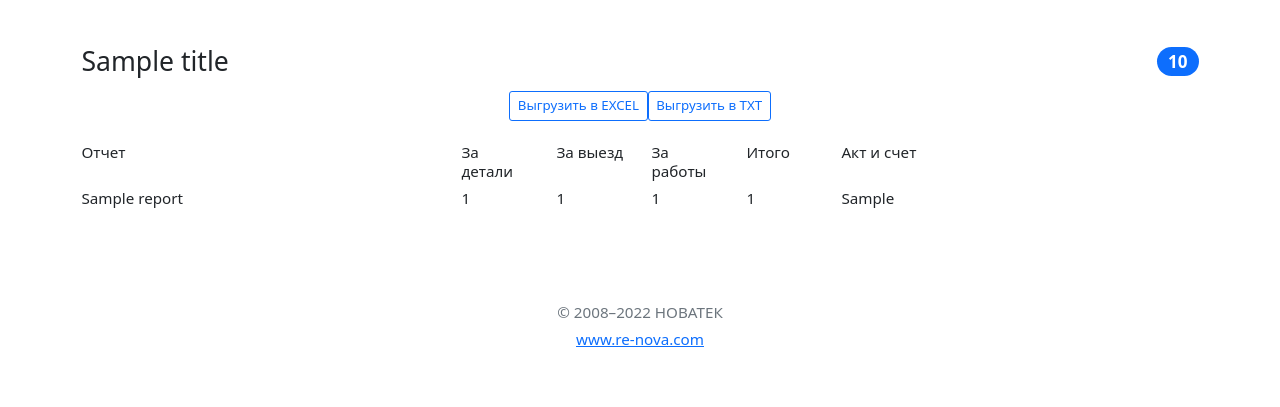
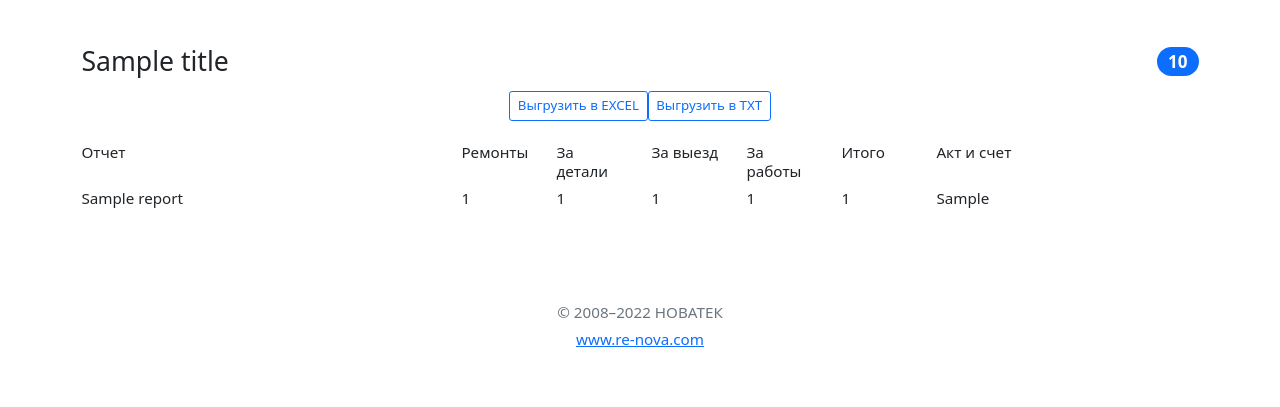
Before and after one commit to shagi80/Django_service_reports, a Django app: template reportssite/stat_reports/templates/stat_reports/sum_for_payment.html in a window 1280 px wide. Shown: the part 53-460 px from the top of the page. Run offline with Django 3.2, Linux system fonts and the light colour scheme; the template is opened without the code that fills it: most values are stand-ins (such as "Sample title", 1, 10 or a date in 2020); parts of the project's set-up code (start-up, migrations or seed data) failed here and were passed over.

Commit message:
Add Record count to Sum for payment report.

```diff
--- a/reportssite/stat_reports/templates/stat_reports/sum_for_payment.html
+++ b/reportssite/stat_reports/templates/stat_reports/sum_for_payment.html
@@ -29,28 +29,31 @@
             </div>
             <div class="row h6 d-none d-sm-flex">
                 <div class="col-sm-4">Отчет</div>
+                <div class="col-sm-1">Ремонты</div>
                 <div class="col-sm-1">За детали</div>
                 <div class="col-sm-1">За выезд</div>
                 <div class="col-sm-1">За работы</div>
                 <div class="col-sm-1">Итого</div>
-                <div class="col-sm-4">Акт и счет</div>
+                <div class="col-sm-3">Акт и счет</div>
             </div>
             {% for report in reports %}
                 <div class="row d-none d-sm-flex">
                     <div class="col-sm-4">{{ report }}</div>
+                    <div class="col-sm-1">{{ report.records_count }}</div>
                     <div class="col-sm-1">{{ report.total_part }}</div>
                     <div class="col-sm-1">{{ report.total_move }}</div>
                     <div class="col-sm-1">{{ report.total_work }}</div>
                     <div class="col-sm-1">{{ report.total_cost }}</div>
-                    <div class="col-sm-4">{{ report.get_report_documents }}</div>
+                    <div class="col-sm-3">{{ report.get_report_documents }}</div>
                 </div>
                 <div class="row d-sm-none mt-3">
                     <div class="col-sm-4 h5">{{ report }}</div>
+                    <div class="col-sm-1"><span class='h6'>Ремонты: </span>{{ report.records_count }} руб</div>
                     <div class="col-sm-1"><span class='h6'>За детали: </span>{{ report.total_part }} руб</div>
                     <div class="col-sm-1"><span class='h6'>За выезд: </span>{{ report.total_move }} руб</div>
                     <div class="col-sm-1"><span class='h6'>За работы: </span>{{ report.total_work }} руб</div>
                     <div class="col-sm-1"><span class='h6'>Итого: </span>{{ report.total_cost }} руб</div>
-                    <div class="col-sm-4"><span class='h6'>Акт и счет: </span>...</div>
+                    <div class="col-sm-3"><span class='h6'>Акт и счет: </span>...</div>
                 </div>
             {% endfor %}
             <!-- кнопка ВВЕРХ! -->
```
Also changed, not shown: reportssite/reports/models.py (+6 -6 lines), reportssite/stat_reports/views.py (+11 -9 lines).
